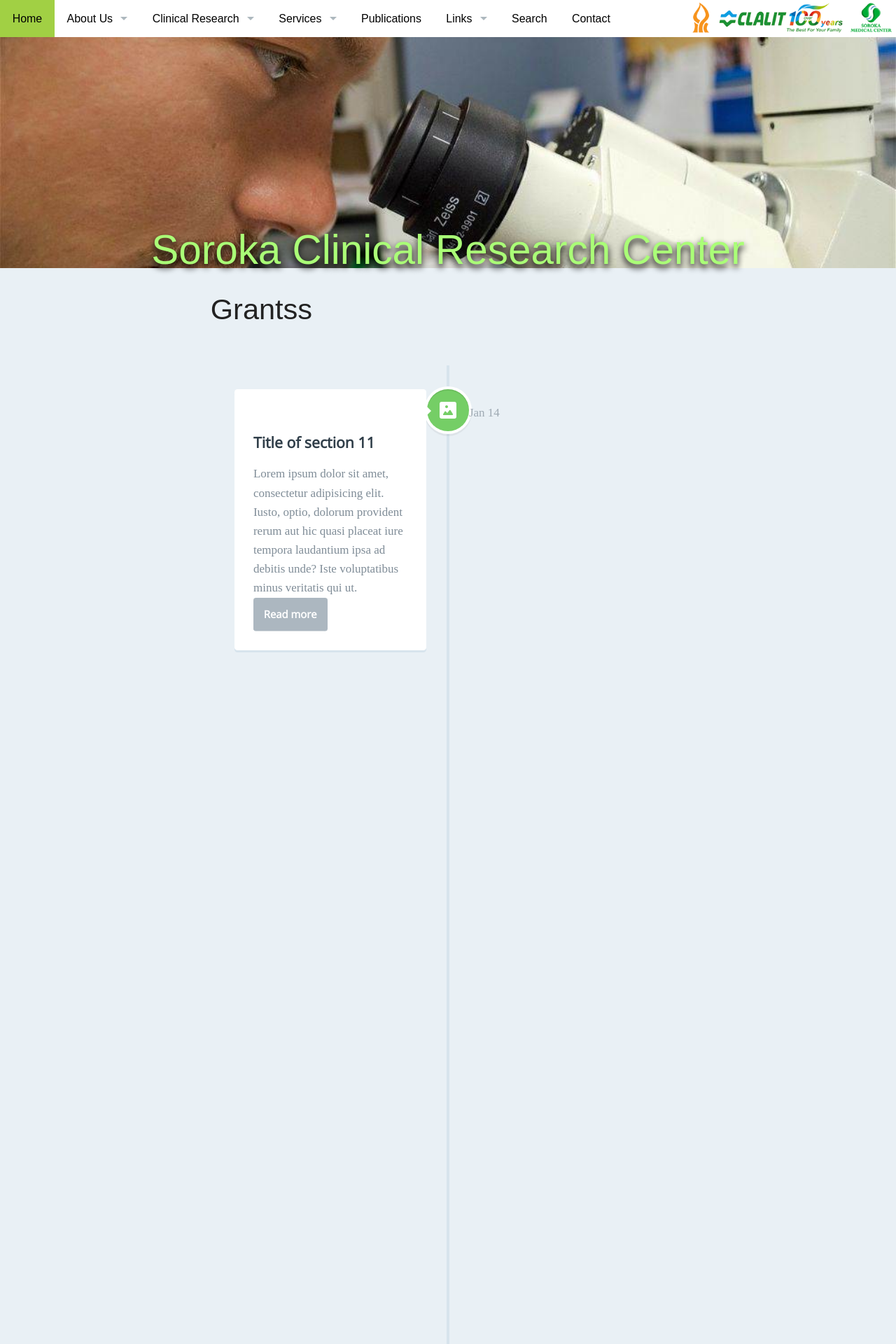
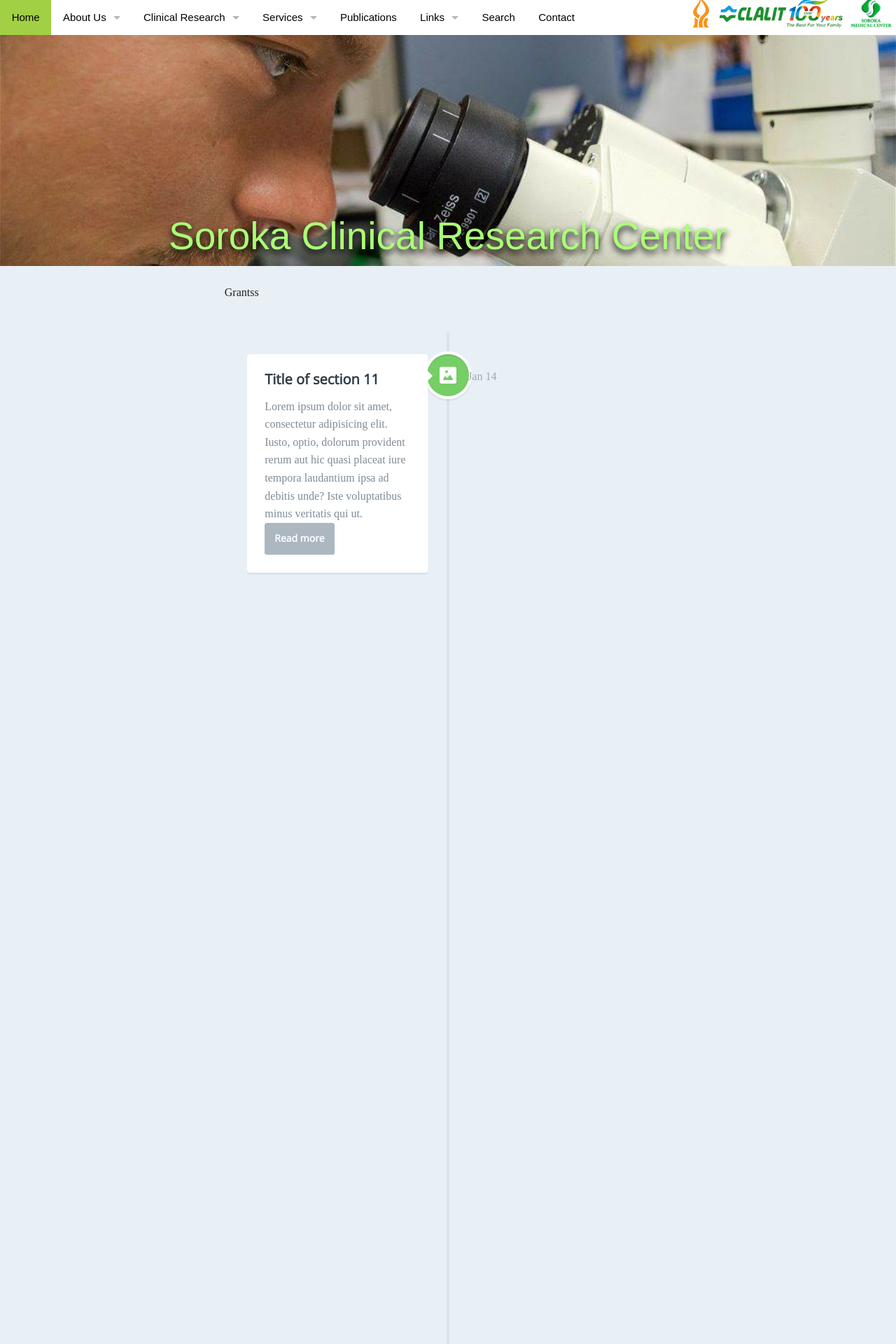
Before and after one commit to vsevkayf/OmarKhayyam, a Jekyll site: the page built from pages/Grantss.html, in a window 1280 px wide. Shown: the top 1920 px of the page at 70% size. Built offline with Jekyll 4.4.1, drawn with Linux system fonts in a browser that asks for light colours; nearby versions of some CDN libraries; some web fonts are replaced.

Commit message:
Update reset.css

```diff
--- a/assets/timeline/reset.css
+++ b/assets/timeline/reset.css
@@ -3,13 +3,34 @@
    License: none (public domain)
 */
 
-
+html, body, div, span, applet, object, iframe,
+h1, h2, h3, h4, h5, h6, p, blockquote, pre,
+a, abbr, acronym, address, big, cite, code,
+del, dfn, em, img, ins, kbd, q, s, samp,
+small, strike, strong, sub, sup, tt, var,
+b, u, i, center,
+dl, dt, dd, ol, ul, li,
+fieldset, form, label, legend,
+table, caption, tbody, tfoot, thead, tr, th, td,
+article, aside, canvas, details, embed,
+figure, figcaption, footer, header, hgroup,
+menu, nav, output, ruby, section, summary,
+time, mark, audio, video {
+	margin: 0;
+	padding: 0;
+	border: 0;
+	font-size: 100%;
+	font: inherit;
+	vertical-align: baseline;
+}
 /* HTML5 display-role reset for older browsers */
 article, aside, details, figcaption, figure,
 footer, header, hgroup, menu, nav, section, main {
 	display: block;
 }
-
+body {
+	line-height: 1;
+}
 ol, ul {
 	list-style: none;
 }
```
